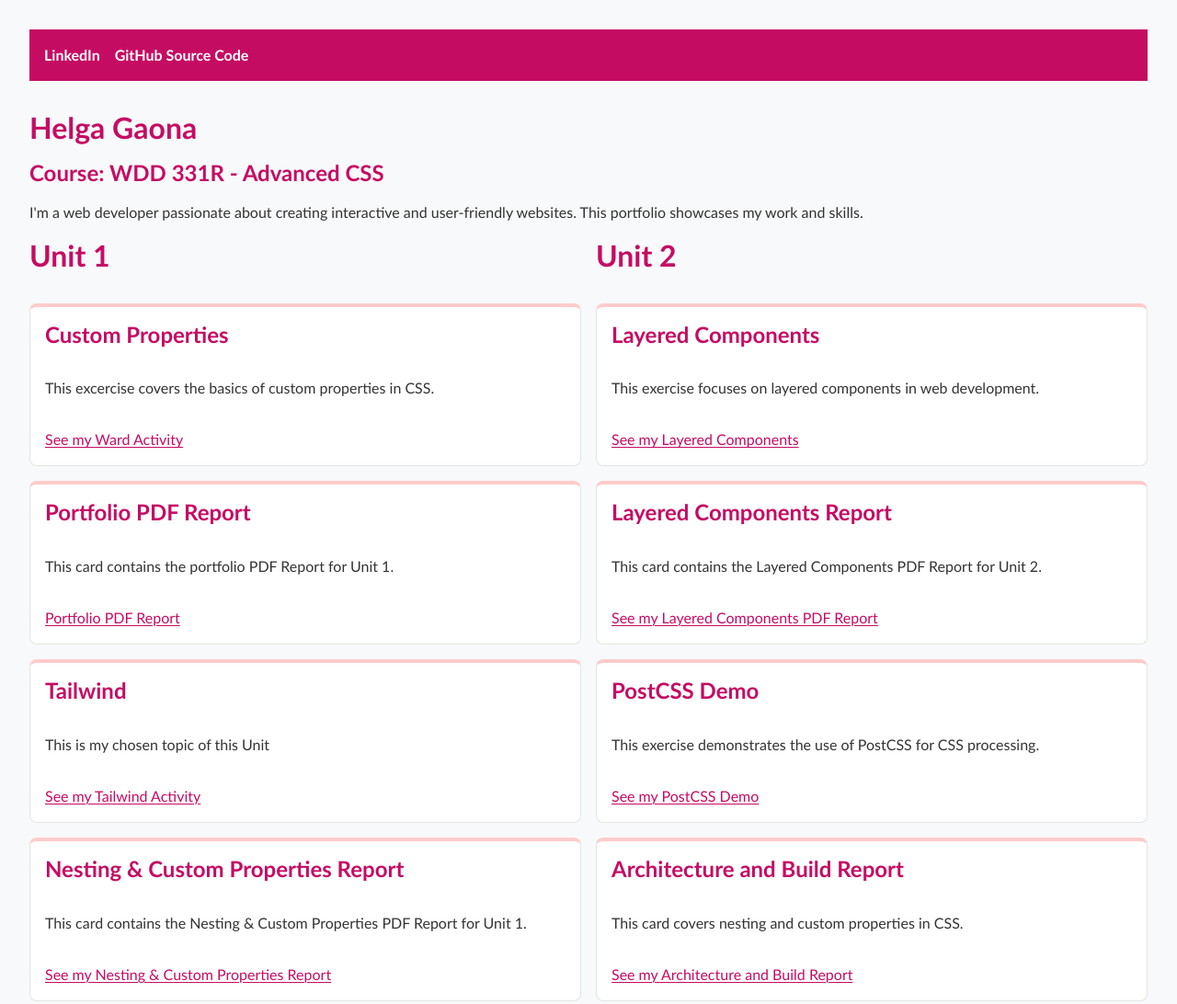
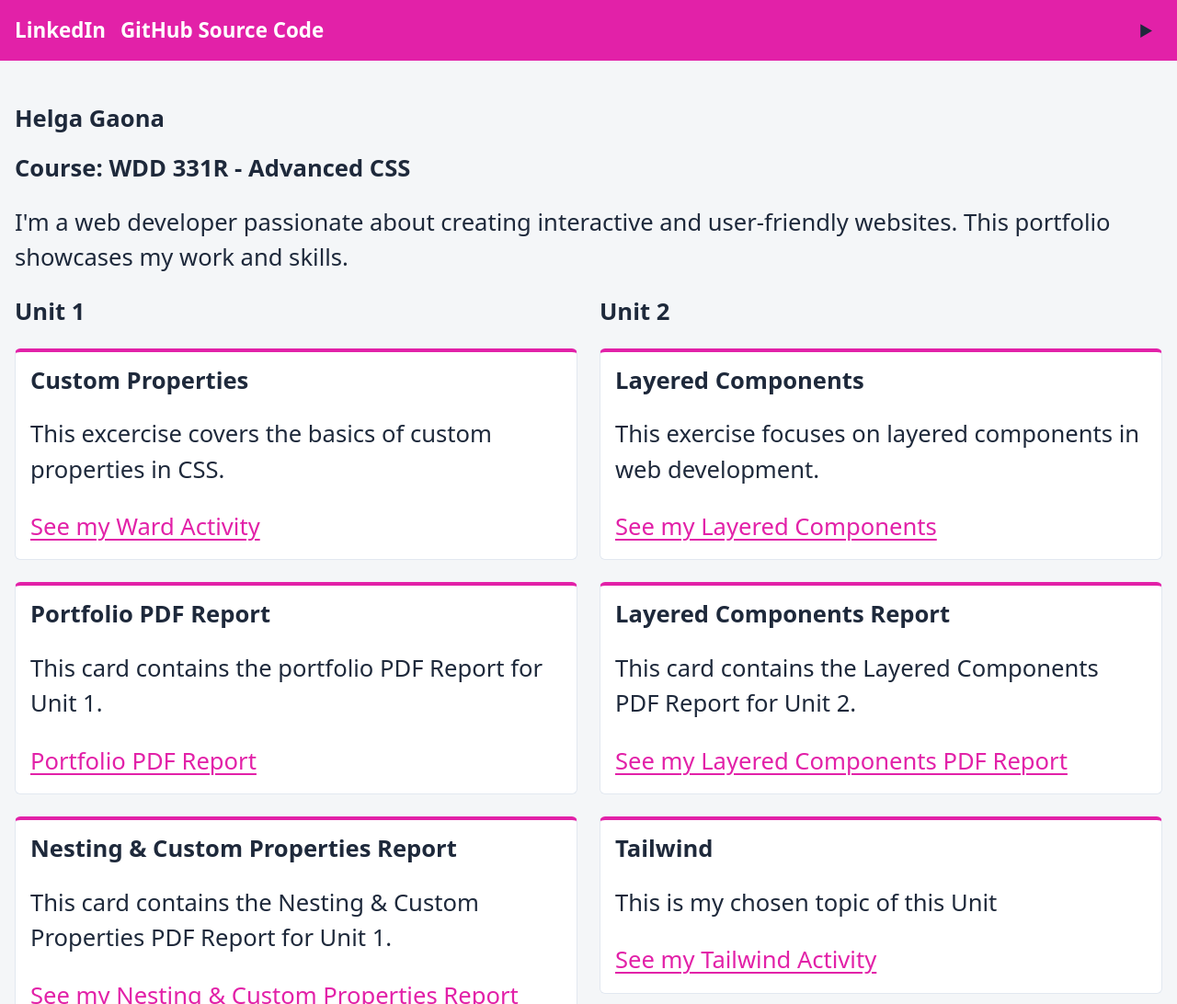
Before and after one commit to helgagaona/wdd331-portfolio, a website: page index.html in a window 1280 px wide. Shown: the top 1092 px of the page at 92% size. Drawn offline with Linux system fonts and the light colour scheme; files that its build step writes are made by us from their sources.

Commit message:
Tokens and Dark Mode

```diff
--- a/css/components/cards.css
+++ b/css/components/cards.css
@@ -6,22 +6,29 @@
 .cards {
    display: grid;
    grid-template-columns: var(--grid-columns);
-   gap: var(--space-md);
+   gap: var(--spacing-lg);
    .unit {
       display: flex;
       flex-direction: column;
-      gap: var(--space-md);
+      gap: var(--spacing-lg);
 
       .card {
          display: flex;
          flex-direction: column;
-         gap: var(--space-md);
-         background-color: var(--color-card-background);
+         gap: var(--spacing-lg);
+         background-color: var(--color-surface);
          border: var(--border-width) solid var(--color-border);
          border-top: var(--border-width-accent) solid var(--color-accent);
          border-radius: var(--radius-md);
          padding: var(--card-padding);
          line-height: var(--line-height);
+         a {
+            color: var(--color-link);
+            &:hover {
+               color: var(--color-link-hover);
+            }
+
+         }
 
    }
 
--- a/css/components/nav.css
+++ b/css/components/nav.css
@@ -7,33 +7,33 @@
    align-items: center;
    justify-content: space-between;
    flex-wrap: wrap;
-   gap: var(--space-md);
-   padding: var(--space-md);
-   margin-bottom: var(--space-lg);
-   background-color: var(--color-primary);
-   font-size: var(--font-size-md);
+   gap: var(--spacing-md);
+   padding: var(--spacing-md);
+   margin-bottom: var(--spacing-lg);
+   background-color: var(--header-bg);
+   font-size: var(--font-size-sm);
 
    ul {
       display: flex;
       align-items: center;
       flex-wrap: wrap;
-      gap: var(--space-md);
-      margin: var(--space-none);
-      padding: var(--space-none);
+      gap: var(--spacing-md);
+      margin: var(--spacing-none);
+      padding: var(--spacing-none);
       list-style: none;
    }
 
    li {
-      margin-block-start: var(--space-none);
+      margin-block-start: var(--spacing-none);
    }
 
    a {
       font-weight: var(--font-weight-bold);
-      color: var(--text-color-dark-background);
+      color: var(--header-text);
       text-decoration: none;
 
       &:hover {
-         color: var(--color-accent);
+         color: var(--color-link-hover);
       }
 
       &:focus-visible {
--- /dev/null
+++ b/css/components/theme-toggle.css
@@ -0,0 +1,155 @@
+details.theme-menu {
+    position: relative;
+    display: inline-block;
+    width: max-content;
+    margin: 0;
+    padding: 0;
+    border: none;
+    background: transparent;
+    flex-shrink: 0;
+    box-shadow: none;
+    overflow: visible;
+    color: inherit;
+
+    &:focus,
+    &:focus-visible {
+        outline: none;
+    }
+
+    > summary.theme-control {
+        text-transform: none;
+        font-weight: normal;
+        list-style: none;
+        width: max-content;
+
+        &::after {
+            content: none;
+            display: none;
+        }
+
+        &::-webkit-details-marker {
+            display: none;
+        }
+
+        &::marker {
+            content: '';
+        }
+
+        &:focus {
+            outline: none;
+        }
+
+        &:focus-visible {
+            outline: var(--outline-width) solid var(--color-accent);
+            outline-offset: var(--outline-width);
+        }
+
+        &::before {
+            content: '\2699\FE0F';
+        }
+    }
+
+    .theme-control {
+        box-sizing: border-box;
+        display: inline-flex;
+        align-items: center;
+        justify-content: center;
+        min-width: calc(var(--icon-size-md) + var(--spacing-md));
+        min-height: calc(var(--icon-size-md) + var(--spacing-md));
+        margin: 0;
+        padding: 0;
+        font-size: var(--icon-size-sm);
+        line-height: 1;
+        color: var(--header-text);
+        background-color: var(--theme-toggle-bg);
+        border: 1px solid var(--theme-toggle-border);
+        border-radius: var(--radius-sm);
+        cursor: pointer;
+        transition:
+            background-color var(--transition-base),
+            border-color var(--transition-base);
+
+        &:hover {
+            background-color: var(--theme-toggle-bg-hover);
+            border-color: var(--theme-toggle-border-hover);
+        }
+    }
+
+    > .theme-extra {
+        position: absolute;
+        z-index: 50;
+        top: calc(100% + var(--spacing-md));
+        right: 0;
+        margin: 0;
+        display: flex;
+        flex-direction: column;
+        align-items: flex-end;
+        gap: var(--spacing-md);
+        padding: 0;
+        background: none;
+        border: none;
+        box-shadow: none;
+    }
+
+    &:not([open]) > .theme-extra {
+        display: none;
+    }
+
+    &[open] > .theme-extra {
+        animation: theme-extra-reveal 0.2s ease-out;
+    }
+
+    .theme-pick {
+        position: relative;
+
+        input {
+            position: absolute;
+            opacity: 0;
+            width: 0;
+            height: 0;
+            margin: 0;
+            pointer-events: none;
+        }
+
+        &:has(input:focus-visible) {
+            outline: var(--outline-width) solid var(--color-accent);
+            outline-offset: var(--outline-width);
+        }
+    }
+}
+
+html:has(input[name='theme-preference'][value='light']:checked) {
+    & details.theme-menu > summary.theme-control::before {
+        content: '\2600\FE0F';
+    }
+
+    & details.theme-menu .theme-pick[data-theme-pick='light'] {
+        display: none;
+    }
+}
+
+html:has(input[name='theme-preference'][value='dark']:checked) {
+    & details.theme-menu > summary.theme-control::before {
+        content: '\1F316';
+    }
+
+    & details.theme-menu .theme-pick[data-theme-pick='dark'] {
+        display: none;
+    }
+}
+
+html:has(input[name='theme-preference'][value='system']:checked) {
+    & details.theme-menu .theme-pick[data-theme-pick='system'] {
+        display: none;
+    }
+}
+
+@keyframes theme-extra-reveal {
+    from {
+        transform: translateY(-0.4rem);
+    }
+
+    to {
+        transform: translateY(0);
+    }
+}
--- /dev/null
+++ b/css/js/theme-preference.js
@@ -0,0 +1,57 @@
+/**
+ * Theme preference: restore on load (before paint) and persist on change.
+ * Load in <head> WITHOUT defer or async.
+ */
+(() => {
+    const ALLOWED = new Set(['light', 'system', 'dark']);
+    const id = 'theme-preference-sync';
+
+    let container = document.getElementById(id);
+    if (!container) {
+        container = document.createElement('div');
+        container.id = id;
+        container.hidden = true;
+        container.setAttribute('aria-hidden', 'true');
+
+        ['light', 'system', 'dark'].forEach((v) => {
+            const input = document.createElement('input');
+            input.type = 'radio';
+            input.name = 'theme-preference';
+            input.value = v;
+            if (v === 'system') {
+                input.checked = true;
+            }
+            container.appendChild(input);
+        });
+
+        const mount = document.body ?? document.head;
+        if (mount) {
+            mount.appendChild(container);
+        }
+    }
+
+    let stored = null;
+    try {
+        stored = localStorage.getItem('theme-preference');
+    } catch {
+        /* storage may be disabled */
+    }
+
+    const value = ALLOWED.has(stored) ? stored : 'system';
+    const input = container.querySelector(
+        'input[value="' + value + '"]'
+    );
+    if (input) {
+        input.checked = true;
+    }
+
+    document.addEventListener('change', (e) => {
+        if (e.target.name === 'theme-preference') {
+            try {
+                localStorage.setItem('theme-preference', e.target.value);
+            } catch {
+                /* storage may be disabled */
+            }
+        }
+    });
+})();
--- a/css/layout/primary.css
+++ b/css/layout/primary.css
@@ -2,35 +2,20 @@
    Focus your work on tokens, base, components, and utilities. */
 
 body {
-    min-height: 100dvh;
     display: flex;
     flex-direction: column;
+    font-family: var(--font-family-sans);
+    background-color: var(--color-bg);
 }
 
 main {
     display: flex;
     flex-direction: column;
-    flex: 1;
-    max-width: 64rem;
-    width: 100%;
-    margin-inline: auto;
-    padding-inline: var(--space-md, 1rem);
+    gap: var(--spacing-lg);
+    padding: var(--spacing-lg) var(--spacing-md);
+
 }
 
-main > section {
-    margin-bottom: var(--space-xl, 3rem);
+footer {
+    padding: var(--spacing-lg, 2rem) var(--spacing-md, 1rem);
 }
-
-.page-header {
-    max-width: 64rem;
-    width: 100%;
-    margin-inline: auto;
-    padding: var(--space-lg, 2rem) var(--space-md, 1rem);
-}
-
-.page-footer {
-    max-width: 64rem;
-    width: 100%;
-    margin-inline: auto;
-    padding: var(--space-lg, 2rem) var(--space-md, 1rem);
-}
--- a/css/tokens/colors.css
+++ b/css/tokens/colors.css
@@ -2,14 +2,73 @@
    Name by purpose (--color-primary, --color-surface)
    not appearance (--blue, --light-gray). */
 :root {
-    --color-primary: #c50c63;
-    --color-background: #f8f9fa;
-    --color-card-background: #fff;
-    --color-text: #333;
-    --color-accent: #ffcbcb;
-    --color-link: #4F8FA8;
-    --color-text-muted: #666;
-    --color-border: #e2e6e0;
-    --color-muted: #ccc;
-    --text-color-dark-background: #fff;
+    color-scheme: light;
+
+    /* ---- Seeds ---- */
+    --seed-bg: #f4f6f8;
+    --seed-surface: #ffffff;
+    --seed-text: #1e293b;
+    --seed-text-muted: #64748b;
+    --seed-accent: oklch(61.872% 0.24796 344.533);
+    --seed-accent-hover: color-mix(in oklch, var(--seed-accent) 40%, white);
+    --seed-link: var(--seed-accent);
+    --seed-link-hover: var(--seed-accent-hover);
+    --seed-border: #e2e8f0;
+    --seed-border-strong: #cbd5e1;
+
+     /* ---- Accent ramp ---- */
+    --accent-200: color-mix(in oklch, var(--seed-accent) 30%, white);
+    --accent-300: color-mix(in oklch, var(--seed-accent) 50%, white);
+    --accent-400: color-mix(in oklch, var(--seed-accent) 75%, white);
+    --accent-500: var(--seed-accent);
+    --accent-600: color-mix(in oklch, var(--seed-accent) 80%, black);
+    --accent-700: color-mix(in oklch, var(--seed-accent) 60%, black);
+    --accent-800: color-mix(in oklch, var(--seed-accent) 40%, black);
+
+    /* ---- Semantic tokens ---- */
+    --color-bg: light-dark(var(--seed-bg), oklch(0.18 0.02 260));
+    --color-surface: light-dark(var(--seed-surface), oklch(0.22 0.03 260));
+    --color-text: light-dark(var(--seed-text), oklch(0.88 0.02 260));
+    --color-text-muted: light-dark(var(--seed-text-muted), oklch(0.68 0.03 250));
+    --color-accent: light-dark(var(--seed-accent), oklch(36.009% 0.1618 317.069));
+    --color-accent-hover: light-dark(var(--seed-accent-hover), oklch(0.68 0.18 240));
+    --color-link: light-dark(var(--seed-link), oklch(57.485% 0.26392 305.693));
+    --color-link-hover: light-dark(var(--seed-link-hover), oklch(82.283% 0.11966 310.142));
+    --color-border: light-dark(var(--seed-border), oklch(0.32 0.02 260));
+    --color-border-strong: light-dark(var(--seed-border-strong), oklch(0.38 0.02 260));
+
+    /* Tint the native checkboxes, radios, and range sliders */
+    accent-color: var(--color-accent);
+
+    /* ---- Header chrome ---- */
+    --header-bg: var(--color-accent);
+    --header-text: light-dark(#ffffff, #f0f4f8);
+
+    /* ---- Theme toggle (consumed by theme-toggle.css) ---- */
+    --theme-toggle-bg: color-mix(in srgb, var(--header-text) 20%, var(--header-bg));
+    --theme-toggle-border: color-mix(in srgb, var(--header-text) 40%, var(--header-bg));
+    --theme-toggle-bg-hover: color-mix(in srgb, var(--header-text) 30%, var(--header-bg));
+    --theme-toggle-border-hover: color-mix(in srgb, var(--header-text) 55%, var(--header-bg));
+
+    /* ---- Shadows ---- */
+    --shadow-color: light-dark(rgb(0 0 0 / 0.09), rgb(0 0 0 / 0.28));
+    --shadow-sm: 0 1px 2px 0 var(--shadow-color);
+    --shadow-md: 0 1px 3px 0 var(--shadow-color);
 }
+
+
+/* User chose dark */
+html:has(input[name='theme-preference'][value='dark']:checked) {
+    color-scheme: dark;
+
+}
+
+/* User chose system and OS is dark */
+@media (prefers-color-scheme: dark) {
+    html:has(input[name='theme-preference'][value='system']:checked) {
+        color-scheme: dark;
+    }
+}
+:root,
+
+}
--- a/css/tokens/variables.css
+++ b/css/tokens/variables.css
@@ -1,26 +1,32 @@
 /* Non-color tokens: spacing, typography, borders, shadows.
    These values should be referenced by every other layer. */
 :root {
-    --space-none: 0;
-    --space-xs: 0.25rem;
-    --space-sm: 0.5rem;
-    --space-md: 1rem;
-    --space-lg: 2rem;
-    --space-xl: 3rem;
-
-    --font-family: "Trebuchet MS", Arial, sans-serif;
-    --font-size-sm: 0.875rem;
-    --font-size-md: 1rem;
-    --font-size-lg: 1.25rem;
-    --font-size-h1: 2rem;
-    --font-size-h2: 1.5rem;
+    /* Typography */
+    --font-family-sans: system-ui, sans-serif;
+    --font-family-mono: monospace;
+    --font-size-sm: 1.4rem;
+    --font-size-md: 1.6rem;
+    --font-size-lg: 1.8rem;
     --font-weight-bold: 700;
     --line-height: 1.5;
     --line-height-heading: 1.2;
     --text-decoration-thickness: 0.08em;
     --text-underline-offset: 0.15em;
 
-    --radius-md: 0.5rem;
+    /* Spacing */
+    --spacing-xs: 4px;
+    --spacing-sm: 8px;
+    --spacing-md: 16px;
+    --spacing-lg: 24px;
+    --spacing-xl: 32px;
+    --spacing-none: 0;
+    --card-padding: var(--spacing-md);
+
+    /* Radii */
+    --radius-sm: 4px;
+    --radius-md: 6px;
+    --radius-lg: 8px;
+
     --radius-full: 9999px;
     --border-width: 1px;
     --border-width-accent: 4px;
@@ -28,7 +34,17 @@
     --focus-offset: 2px;
     --shadow-md: 0 2px 8px rgb(32 42 48 / 12%);
 
-    --card-padding: var(--space-md);
+    /* Transitions */
+    --transition-base: 0.2s ease;
+
+    /* Icons */
+    --icon-size-sm: 24px;
+    --icon-size-md: 32px;
+
+    /* Focus */
+    --outline-width: 2px;
+
+    /* Columns */
     --grid-columns: repeat(auto-fit, minmax(20rem, 1fr));
 
     --min-button-width: 10em;
--- a/index.html
+++ b/index.html
@@ -4,16 +4,42 @@
     <meta charset="UTF-8">
     <meta name="viewport" content="width=device-width, initial-scale=1.0">
     <title>My Portfolio</title>
+    <script src="js/theme-preference.js"></script>
 <link rel="stylesheet" href="css/main.css">
 </head>
 
 <body>
+    <header>
         <nav class="site-nav">
             <ul>
                 <li><a href="https://www.linkedin.com/in/helga-a-gaona" target="_blank">LinkedIn</a></li>
                 <li><a href="https://github.com/helgagaona/wdd331-portfolio" target="_blank">GitHub Source Code</a></li>
             </ul>
+            <details class="theme-menu">
+                <summary class="theme-control">
+                    <span class="visually-hidden">Color scheme</span>
+                </summary>
+                <div class="theme-extra" role="group" aria-label="Choose color scheme">
+                    <label class="theme-control theme-pick" data-theme-pick="light">
+                        <input name="theme-preference" type="radio" value="light">
+                        <span aria-hidden="true">☀️</span>
+                        <span class="visually-hidden">Light</span>
+                    </label>
+                    <label class="theme-control theme-pick" data-theme-pick="system">
+                        <input name="theme-preference" type="radio" value="system" checked>
+                        <span aria-hidden="true">&#9881;&#65039;</span>
+                        <span class="visually-hidden">System default</span>
+                    </label>
+                    <label class="theme-control theme-pick" data-theme-pick="dark">
+                        <input name="theme-preference" type="radio" value="dark">
+                        <span aria-hidden="true">🌙</span>
+                        <span class="visually-hidden">Dark</span>
+                    </label>
+                </div>
+            </details>
         </nav>
+    </header>
+    <main>
         <h1>Helga Gaona</h1>
         <h2>Course: WDD 331R - Advanced CSS</h2>
         <p>I'm a web developer passionate about creating interactive and user-friendly websites. This portfolio showcases my work and skills.</p>
@@ -29,11 +55,6 @@
                 <h2>Portfolio PDF Report</h2>
                 <p>This card contains the portfolio PDF Report for Unit 1.</p>
                 <a href="./public/files/U1 - Portfolio.pdf">Portfolio PDF Report</a>
-            </div>
-            <div class="card">
-                <h2>Tailwind</h2>
-                <p>This is my chosen topic of this Unit</p>
-                <a href="https://youtu.be/KJN2AL9P7Kg">See my Tailwind Activity</a>
             </div>
             <div class="card">
                 <h2>Nesting & Custom Properties Report</h2>
@@ -54,6 +75,16 @@
                 <a href="./public/files/U2 - Layered Components.pdf">See my Layered Components PDF Report</a>
             </div>
             <div class="card">
+                <h2>Tailwind</h2>
+                <p>This is my chosen topic of this Unit</p>
+                <a href="https://youtu.be/KJN2AL9P7Kg">See my Tailwind Activity</a>
+            </div>
+            <div class="card">
+                <h2>Tailwind - Demo</h2>
+                <p>This is my chosen topic of this Unit</p>
+                <a href="./src/unit-2/tailwind/tailwind-demo/src/index.html">See my Tailwind Activity</a>
+            </div>
+            <div class="card">
                 <h2>PostCSS Demo</h2>
                 <p>This exercise demonstrates the use of PostCSS for CSS processing.</p>
                 <a href="./src/unit-2/postcss-demo/index.html">See my PostCSS Demo</a>
@@ -69,7 +100,7 @@
                 <a href="./public/files/U1 - Nested & Custom Properties - Helga Gaona.pdf">See my Nesting & Custom Properties Report</a>
             </div>
         </div>
-
         </div>
+    </main>
 </body>
 </html>
--- /dev/null
+++ b/src/unit-2/tailwind/tailwind-demo/src/input.css
@@ -0,0 +1,9 @@
+@import "tailwindcss";
+
+.primary-button {
+    @apply rounded bg-blue-600 px-4 py-2 font-semibold text-white;
+}
+
+.primary-button:hover {
+    background-color: #1d4ed8; /* Tailwind's blue-700 color */
+}
--- /dev/null
+++ b/src/unit-3/oklch/styles.css
@@ -0,0 +1,47 @@
+/* oklch(lightness  chroma  hue) */
+.brand {
+    color: oklch(0.65 0.2 250);
+}
+
+/* color-mix(in <space>, <color> <percentage>, <color>) */
+.tint {
+    background: color-mix(in oklch, #2563eb 80%, white);
+}
+
+:root {
+    --seed: oklch(0.55 0.2 260);
+
+    /* Tints (mix seed with white) */
+    --blue-200: color-mix(in oklch, var(--seed) 30%, white);
+    --blue-300: color-mix(in oklch, var(--seed) 50%, white);
+    --blue-400: color-mix(in oklch, var(--seed) 75%, white);
+
+    /* Base */
+    --blue-500: var(--seed);
+
+    /* Shades (mix seed with black) */
+    --blue-600: color-mix(in oklch, var(--seed) 80%, black);
+    --blue-700: color-mix(in oklch, var(--seed) 60%, black);
+    --blue-800: color-mix(in oklch, var(--seed) 40%, black);
+}
+
+.button {
+    --btn-bg: var(--blue-500);
+    background: var(--btn-bg);
+}
+
+.button:hover {
+    /* 15% darker */
+    background: color-mix(in oklch, var(--btn-bg) 85%, black);
+}
+
+.button:active {
+    /* 30% darker */
+    background: color-mix(in oklch, var(--btn-bg) 70%, black);
+}
+
+.button:disabled {
+    /* Desaturate by mixing toward gray */
+    background: color-mix(in oklch, var(--btn-bg) 40%, oklch(0.75 0 0));
+    cursor: not-allowed;
+}
```
Also changed, not shown: css/components/buttons.css (+5 -5 lines), css/utilities/utilities.css (+13 -0 lines), src/unit-2/tailwind/tailwind-demo/src/index.html (added, +22 -0 lines), src/unit-3/oklch/index.html (added, +15 -0 lines), src/unit-2/tailwind/tailwind-demo/dist/output.css (added). Lines whose indentation alone changed are shown as unchanged.
